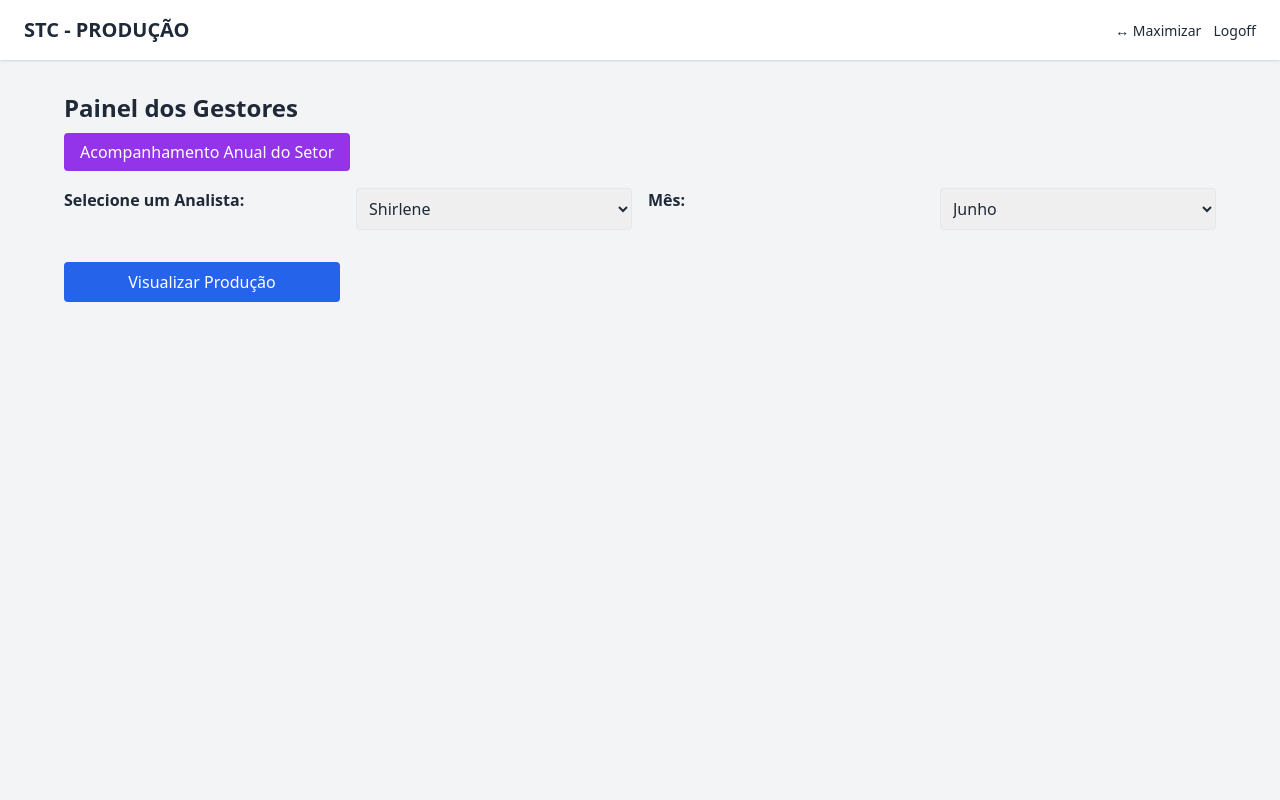
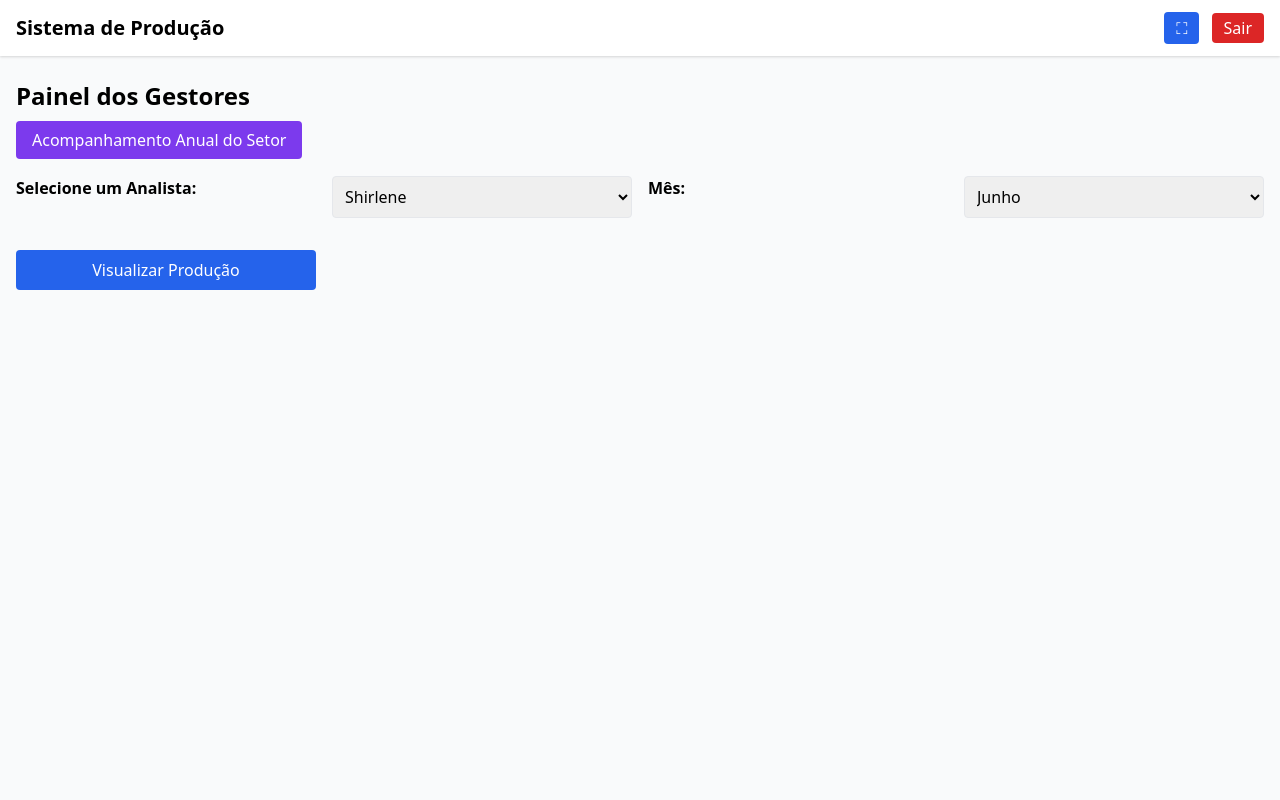
Before and after one commit to albertjr99/sistema_producao, a Flask app: page /painel-gerente in a window 1280 px wide. Run offline with Flask 3, Linux system fonts and the light colour scheme; a user stored in the database is signed in; some libraries are stand-ins or nearby versions.

Commit message:
Update base.html

```diff
--- a/templates/base.html
+++ b/templates/base.html
@@ -3,51 +3,42 @@
 <head>
   <meta charset="UTF-8">
   <title>{% block title %}Sistema de Produção{% endblock %}</title>
-  <script src="https://cdn.tailwindcss.com"></script>
+  <meta name="viewport" content="width=device-width,initial-scale=1">
+  <link href="https://cdn.jsdelivr.net/npm/tailwindcss@2.2.19/dist/tailwind.min.css" rel="stylesheet">
   <style>
-    :root {
-      --primary: #1e40af;     /* azul escuro */
-      --primary-light: #3b82f6; /* azul claro */
-      --accent: #10b981;      /* verde */
-    }
-    .btn-primary {
-      @apply bg-[var(--primary)] hover:bg-[var(--primary-light)] text-white font-medium rounded py-2 px-4;
-    }
-    .btn-accent {
-      @apply bg-[var(--accent)] hover:bg-green-600 text-white font-medium rounded py-2 px-4;
-    }
-    .card {
-      @apply bg-white shadow-sm rounded-lg p-6 mb-6;
+    @media print {
+      .nao-imprimir { display: none !important; }
     }
   </style>
-  {% block head %}{% endblock %}
 </head>
-<body class="bg-gray-100 text-gray-800">
-
-  <!-- Top bar comum -->
-  <header class="bg-white shadow px-6 py-4 flex justify-between items-center">
-    <h1 class="text-xl font-bold">STC - PRODUÇÃO</h1>
-    <div class="space-x-2">
-      <button onclick="toggleFullScreen()" class="btn-primary text-sm">↔ Maximizar</button>
-      <a href="{{ url_for('logout') }}" class="btn-primary text-sm">Logoff</a>
+<body class="bg-gray-50 min-h-screen flex flex-col">
+  <!-- HEADER -->
+  <header class="bg-white shadow nao-imprimir">
+    <div class="container mx-auto px-4 py-3 flex justify-between items-center">
+      <h1 class="text-xl font-bold">Sistema de Produção</h1>
+      <div class="space-x-2">
+        <button onclick="toggleFullScreen()" class="px-3 py-1 bg-blue-600 text-white rounded">⛶</button>
+        <a href="{{ url_for('logout') }}" class="px-3 py-1 bg-red-600 text-white rounded">Sair</a>
+      </div>
     </div>
   </header>
 
-  <!-- Conteúdo específico de cada página -->
-  <main class="max-w-6xl mx-auto mt-8 pb-16">
+  <!-- MAIN CONTENT -->
+  <main class="container mx-auto px-4 py-6 flex-1">
     {% block content %}{% endblock %}
   </main>
 
-  <!-- Script de fullscreen disponível em todas -->
+  <!-- SCRIPTS -->
+  <script src="https://cdn.jsdelivr.net/npm/chart.js"></script>
   <script>
-    function toggleFullScreen(){
-      if (!document.fullscreenElement)
+    function toggleFullScreen() {
+      if (!document.fullscreenElement) {
         document.documentElement.requestFullscreen();
-      else
+      } else {
         document.exitFullscreen();
+      }
     }
   </script>
-
   {% block scripts %}{% endblock %}
 </body>
 </html>
```
